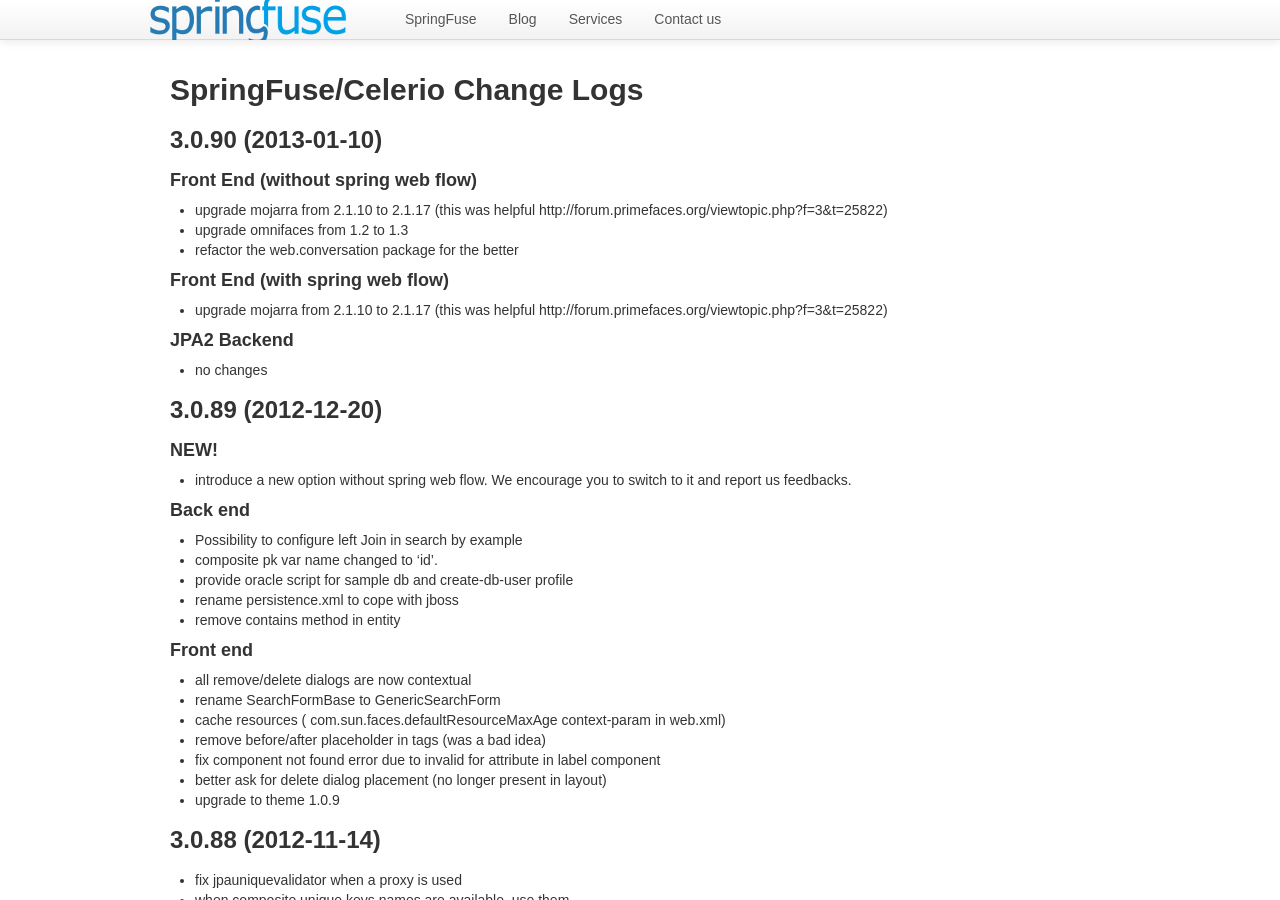
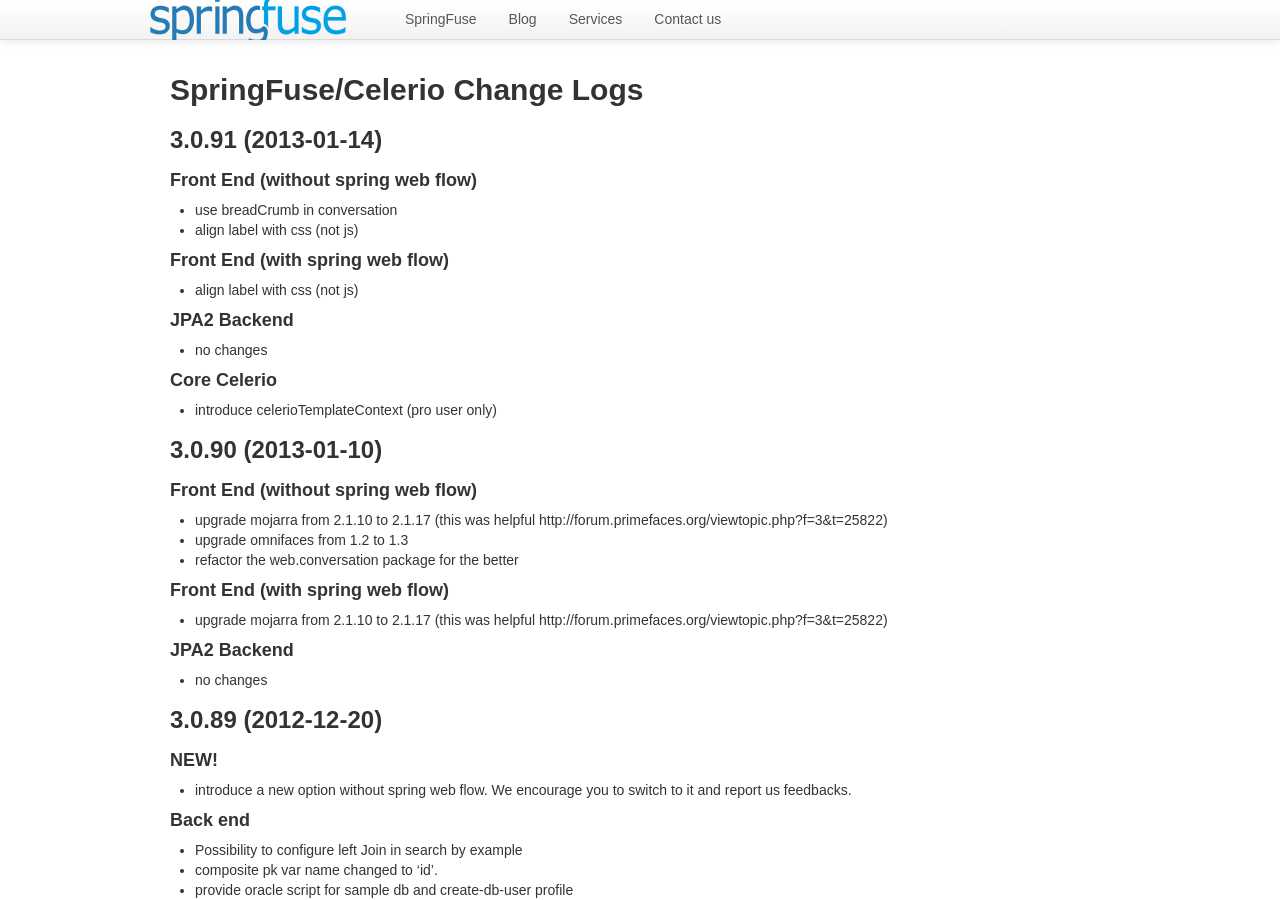
Before and after one commit to springfuse/springfuse.github.com, a Jekyll site: the page built from change-log.md, in a window 1280 px wide and 900 px high. Built offline with Jekyll 4.4.1, drawn with Linux system fonts in a browser that asks for light colours; Markdown is read by kramdown in place of the engine named in the settings; comment, search, counter and statistics services are not loaded.

```diff
--- a/change-log.md
+++ b/change-log.md
@@ -4,6 +4,22 @@ title: Springfuse change log
 ---
 
 ## SpringFuse/Celerio Change Logs
+
+
+### 3.0.91 (2013-01-14)
+
+#### Front End (without spring web flow)
+* use breadCrumb in conversation
+* align label with css (not js)
+
+#### Front End (with spring web flow)
+* align label with css (not js)
+
+#### JPA2 Backend
+* no changes
+
+#### Core Celerio
+* introduce celerioTemplateContext (pro user only)
 
 ### 3.0.90 (2013-01-10)
 
```
Also changed, not shown: index.md (+2 -2 lines).
